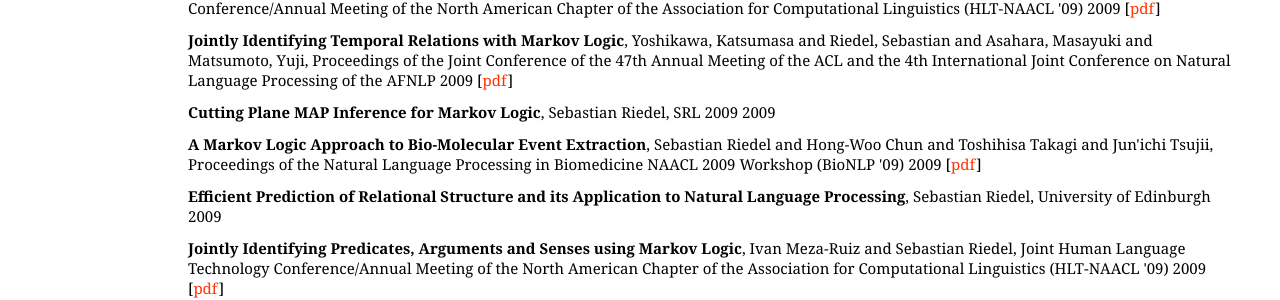
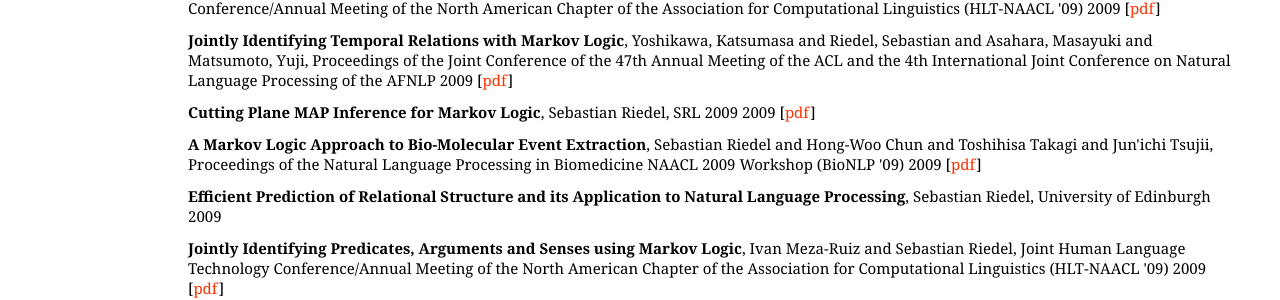
Before and after one commit to riedelcastro/riedelcastro.github.com, a Jekyll site: the page built from publications/all.html, in a window 1280 px wide. Shown: the part 664-964 px from the top of the page. Built offline with Jekyll 4.4.1, drawn with Linux system fonts in a browser that asks for light colours; Markdown is read by kramdown in place of the engine named in the settings.

Commit message:
more pubs

```diff
--- a/publications/all.html
+++ b/publications/all.html
@@ -80,6 +80,7 @@
 <span class="author">Sebastian Riedel</span>,
 <span class="booktitle">SRL 2009</span>
 <span class="year">2009</span>
+[<a href="http://alchemy.cs.washington.edu/papers/pdfs/riedel09.pdf">pdf</a>]
 </li>
 <li class="pubitem">
 <span class="title">A Markov Logic Approach to Bio-Molecular Event Extraction</span>,
```
